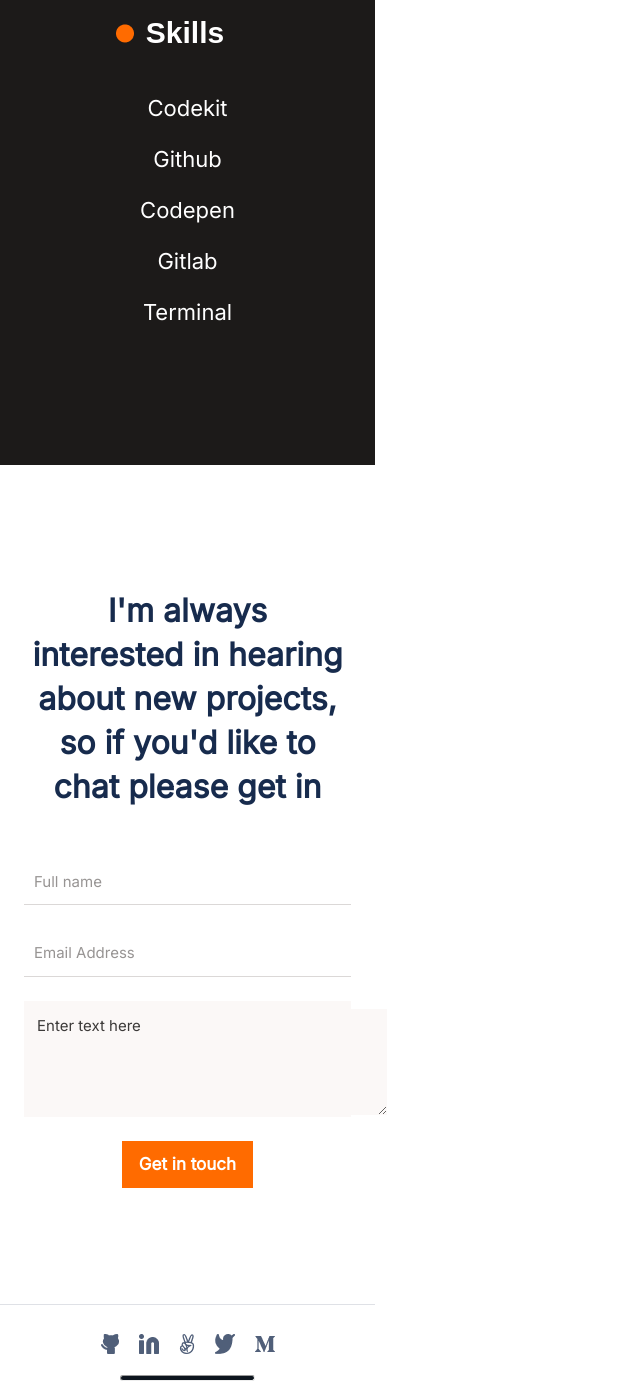
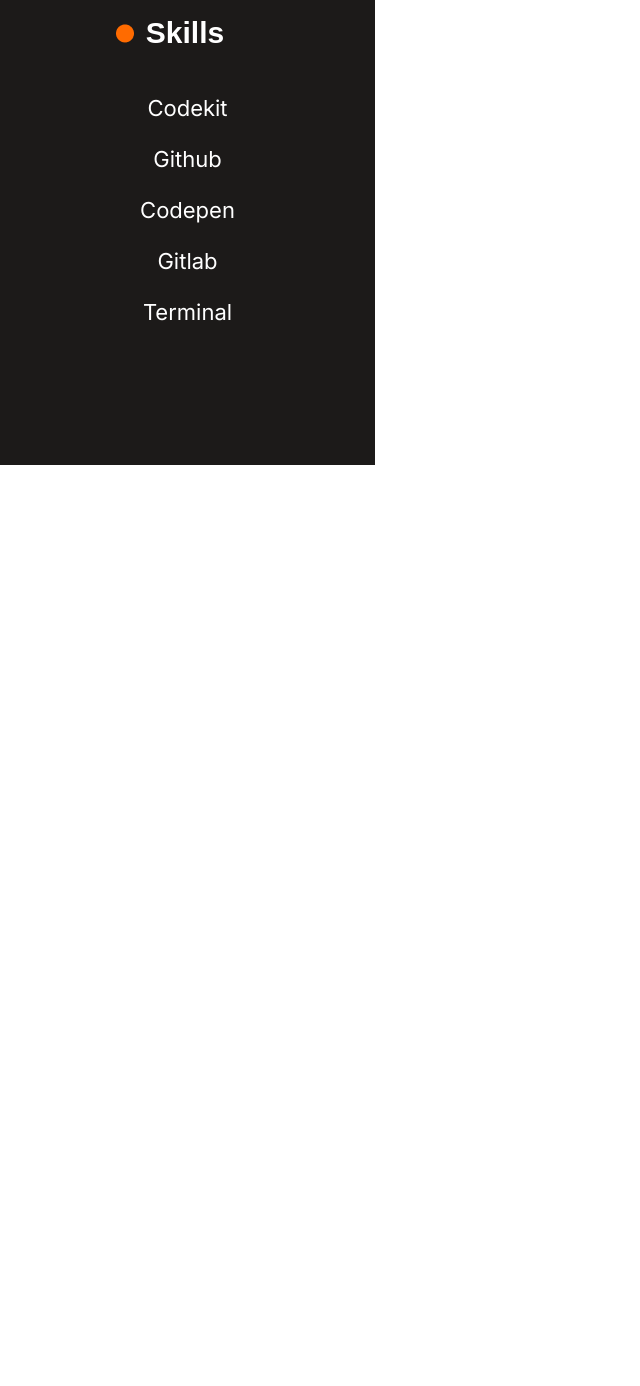
Before and after one commit to AbeeraTahir/Portfolio, a website: page index.html in a window 1280 px wide. Shown: the part 5526-6912 px from the top of the page, without its empty margins (0-640 px from the left). After the commit the page ends 5991 px from the top, so only its background shows below. Drawn offline with Linux system fonts and the light colour scheme.

Commit message:
Update index.html and style.css files

```diff
--- a/index.html
+++ b/index.html
@@ -249,31 +249,6 @@
                 </div>
             </div>
         </div>
-        <div class="form_container">
-            <div class="form_text">
-                <h2>I'm always interested in hearing about new projects, so if you'd like to chat please get in</h2>
-            </div>
-            <form action="">
-                <input type="text" name="full_name" id="full_name" placeholder="Full name">
-                <input type="email" name="email" id="email" placeholder="Email Address">
-                <div class="textarea_container">
-                    <textarea name="text" id="text" cols="36" rows="4" placeholder="Enter text here"></textarea>
-                </div>
-                <input type="submit" value="Get in touch" class="orange_bg white">
-            </form>
-        </div>
     </section>
-    <footer>
-        <div class="social">
-            <ul>
-                <li><a href="#"><img src="icons/github_dark.png" alt="github"></a></li>
-                <li><a href="#"><img src="icons/linkedin_dark.png" alt="linkedin"></a></li>
-                <li><a href="#"><img src="icons/angelist_dark.png" alt="angelist"></a></li>
-                <li><a href="#"><img src="icons/twitter_dark.png" alt="twitter"></a></li>
-                <li><a href="#"><img src="icons/medium_dark.png" alt="medium"></a></li>
-            </ul>
-        </div>
-        <hr>
-    </footer>
 </body>
 </html>
--- a/style.css
+++ b/style.css
@@ -537,149 +537,7 @@
   color: #fff;
 }
 
-.form_container {
-  display: flex;
-  flex-direction: column;
-  align-items: flex-start;
-  padding: 120px 24px;
-  gap: 58px;
-  position: absolute;
-  width: 375px;
-  height: 844px;
-  left: 0;
-  top: 1900px;
-}
-
-.form_text {
-  display: flex;
-  flex-direction: column;
-  align-items: center;
-  padding: 4px;
-  gap: 24px;
-  width: 327px;
-  height: 216px;
-  border: 1px solid white;
-}
-
-.form_text h2 {
-  font-family: 'Inter', sans-serif;
-  font-style: bold;
-  font-weight: 1200;
-  font-size: 32px;
-  line-height: 44px;
-  text-align: center;
-  color: #172b4d;
-}
-
-form {
-  display: flex;
-  flex-direction: column;
-  align-items: center;
-  padding: 0;
-  gap: 24px;
-  width: 327px;
-  height: 330px;
-}
-
-input {
-  width: 327px;
-  height: 48px;
-  font-family: 'Inter', sans-serif;
-  font-style: normal;
-  font-weight: 400;
-  font-size: 15px;
-  line-height: 24px;
-  display: flex;
-  align-items: center;
-  color: #979493;
-  border-top: none;
-  border-left: none;
-  border-right: none;
-  border-bottom: 1px solid #dbd8d7;
-  padding: 10px;
-}
-
-input::placeholder {
-  color: #979493;
-}
-
-.textarea_container {
-  width: 327px;
-  height: 116px;
-  background-color: #fbf8f7;
-  padding: 8px;
-}
-
-.textarea_container textarea {
-  font-family: 'Inter', serif;
-  font-style: normal;
-  font-weight: 400;
-  font-size: 15px;
-  line-height: 24px;
-  color: #3c3a39;
-  background-color: #fbf8f7;
-  border: none;
-  padding: 5px;
-}
-
-.textarea_container textarea::placeholder {
-  color: #3c3a39;
-}
-
-input[type="submit"] {
-  width: 131px;
-  height: 48px;
-  font-weight: 700;
-  font-size: 17px;
-  line-height: 24px;
-  border: none;
-  display: flex;
-  justify-content: center;
-}
-
-footer {
-  position: absolute;
-  width: 375px;
-  height: 82px;
-  left: 0;
-  top: 6830px;
-  border-top: 1px solid #dfe1e6;
-  display: flex;
-  justify-content: center;
-  align-items: center;
-}
-
-.social ul {
-  display: flex;
-  justify-content: center;
-  align-items: center;
-  width: 200px;
-  height: 40px;
-  gap: 20px;
-}
-
-.social ul li {
-  list-style: none;
-}
-
-hr {
-  position: absolute;
-  top: 70px;
-  width: 135px;
-  height: 6px;
-  bottom: 8px;
-  background: #0d151e;
-  border-radius: 10px;
-  display: grid;
-  place-items: center;
-}
-
 .social_media ul li:hover {
-  cursor: pointer;
-  transform: scale(1.1);
-}
-
-.social ul li:hover {
   cursor: pointer;
   transform: scale(1.1);
 }
```
